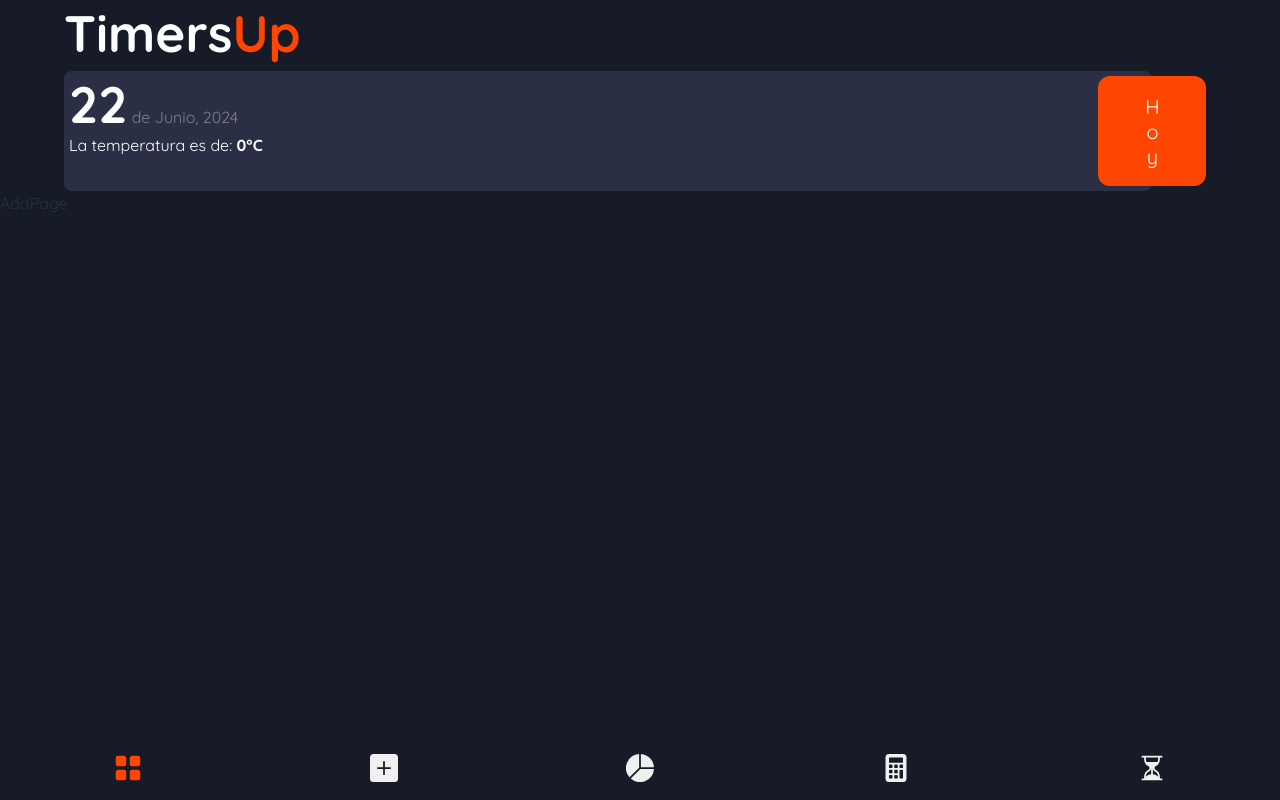
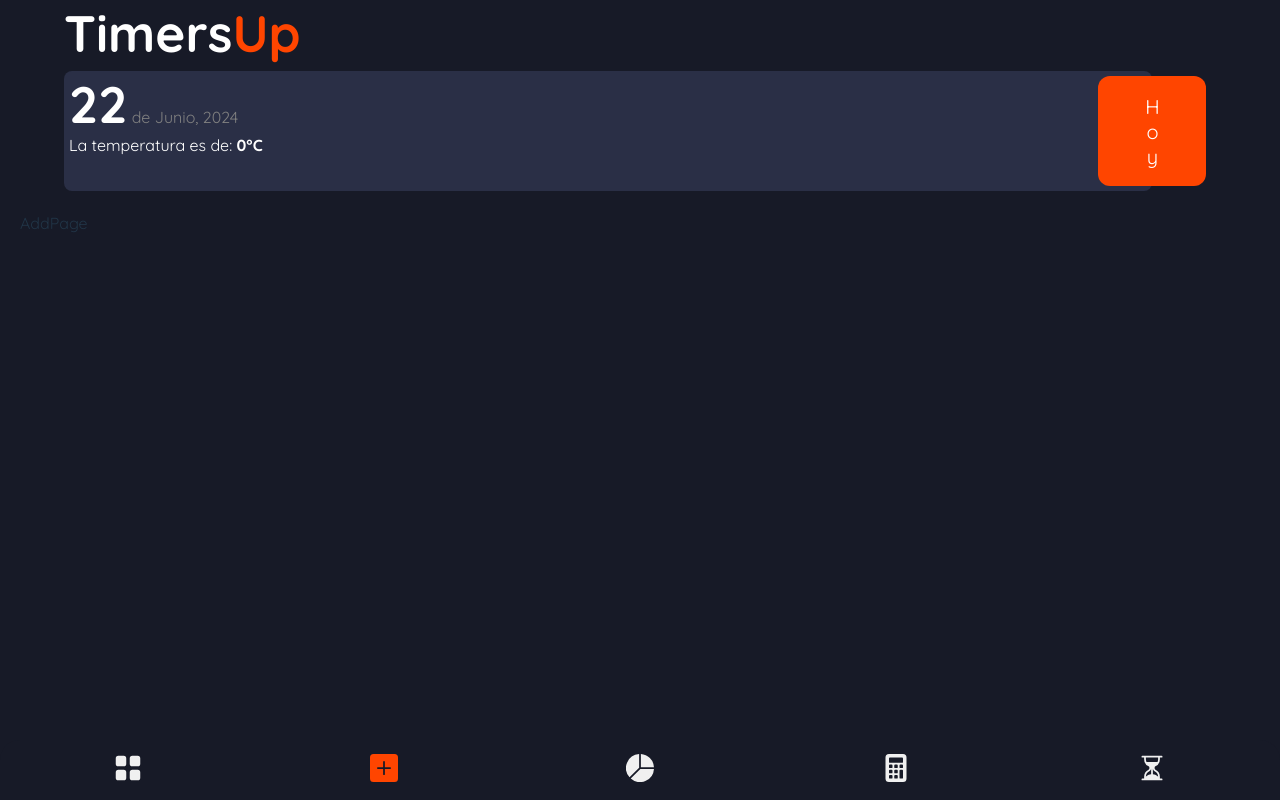
Before and after one commit to lpmagdiel/timersup, a React (Vite) app: page /create in a window 1280 px wide. Built offline with nearby package versions, Linux system fonts and the light colour scheme; no server answers.

Commit message:
reparado bug de navegacion

```diff
--- a/src/App.css
+++ b/src/App.css
@@ -19,3 +19,10 @@
 .color-orange{
   color: #ff4500;
 }
+.page{
+  width: 100%;
+  padding: 20px;
+  box-sizing: border-box;
+  height: calc(100% - 240px);
+  overflow: hidden;
+}
--- a/src/Pages/AddPage.jsx
+++ b/src/Pages/AddPage.jsx
@@ -1,3 +1,3 @@
 export const AddPage = () => {
-  return <div className="add-page">AddPage</div>;
+  return <div className="add-page page">AddPage</div>;
 };
--- a/src/Pages/CalculatorPage.jsx
+++ b/src/Pages/CalculatorPage.jsx
@@ -2,7 +2,7 @@ import React from 'react';
 
 export const CalculatorPage = () => {
   return (
-    <div className='calculator-page'>
+    <div className='calculator-page page'>
       calculator page
     </div>
   );
--- a/src/Pages/ResumePage.jsx
+++ b/src/Pages/ResumePage.jsx
@@ -2,7 +2,7 @@ import { TaskList } from "../components";
 
 export const ResumePage = () => {
     return (
-        <div className="resume-page">
+        <div className="resume-page page">
             <TaskList/>
         </div>
     )
--- a/src/Pages/StatusPage.jsx
+++ b/src/Pages/StatusPage.jsx
@@ -1 +1 @@
-export const StatusPage = () => <div className="status-page">Status</div>
+export const StatusPage = () => <div className="status-page page">Status</div>
--- a/src/Pages/TimePage.jsx
+++ b/src/Pages/TimePage.jsx
@@ -1,5 +1,5 @@
 export const TimePage = () => {
     return (
-        <div className="time-page">time</div>
+        <div className="time-page page">time</div>
     );
 }
--- a/src/components/NavigationBar/NavigationBar.jsx
+++ b/src/components/NavigationBar/NavigationBar.jsx
@@ -5,9 +5,9 @@ import { GridFill , PlusSquareFill, PieChartFill, CalculatorFill, HourglassSplit
 import './style.css';
 
 export const NavigationBar = () => {
+  const locationstring = ['/','/create', '/status', '/calculator', '/time'];
   const [location, setLocation] = useLocation();
-  const [activeTab, setActiveTab] = useState(0);
-  const locationstring = ['/','/create', '/status', '/calculator', '/time'];
+  const [activeTab, setActiveTab] = useState(locationstring.indexOf(location));
 
   const handleTabClick = (index) => {
     setActiveTab(index);
--- a/src/components/TaskList/TaskList.jsx
+++ b/src/components/TaskList/TaskList.jsx
@@ -5,14 +5,12 @@ export const TaskList = () => {
   const arrt = [0,1,2,3,4,5,6,7,8,9,10,11,12,13,14,15,16];
   return (
     <div className='task-list'>
-      <div className="task-list-container">
       {
         arrt.map((e, i) => {
           return <TaskIcon title="Limpieza narita" date="2024-05-22" time="06:20" key={i} />
         }
         )
       }
-      </div>
     </div>
   );
 };
--- a/src/components/TaskList/style.css
+++ b/src/components/TaskList/style.css
@@ -1,11 +1,4 @@
 .task-list{
-    width: 100%;
-    padding: 20px;
-    box-sizing: border-box;
-    height: calc(100% - 240px);
-    overflow: hidden;
-}
-.task-list-container{
     width: calc(100% + 25px);
     height: 100%;
     display: grid;
```
